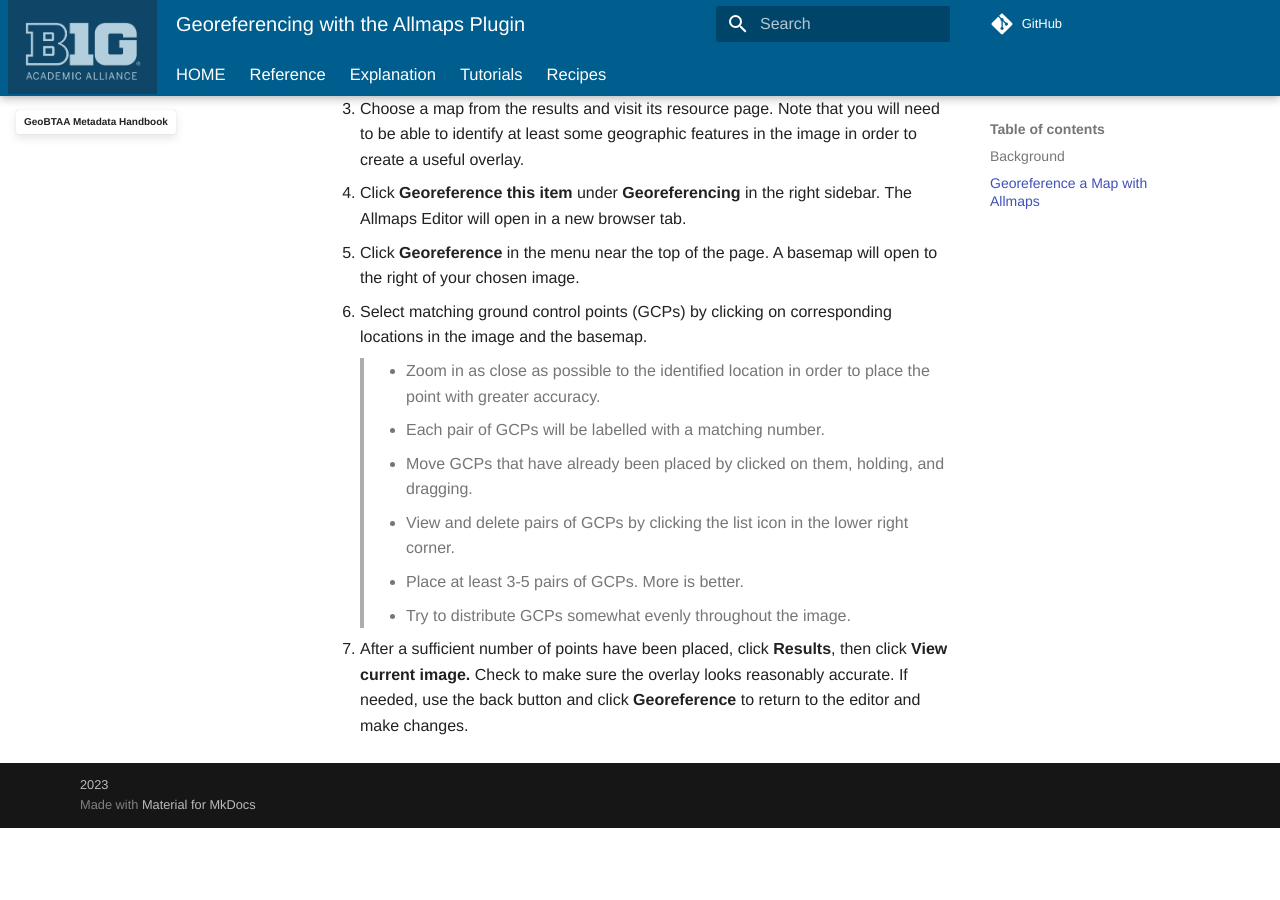
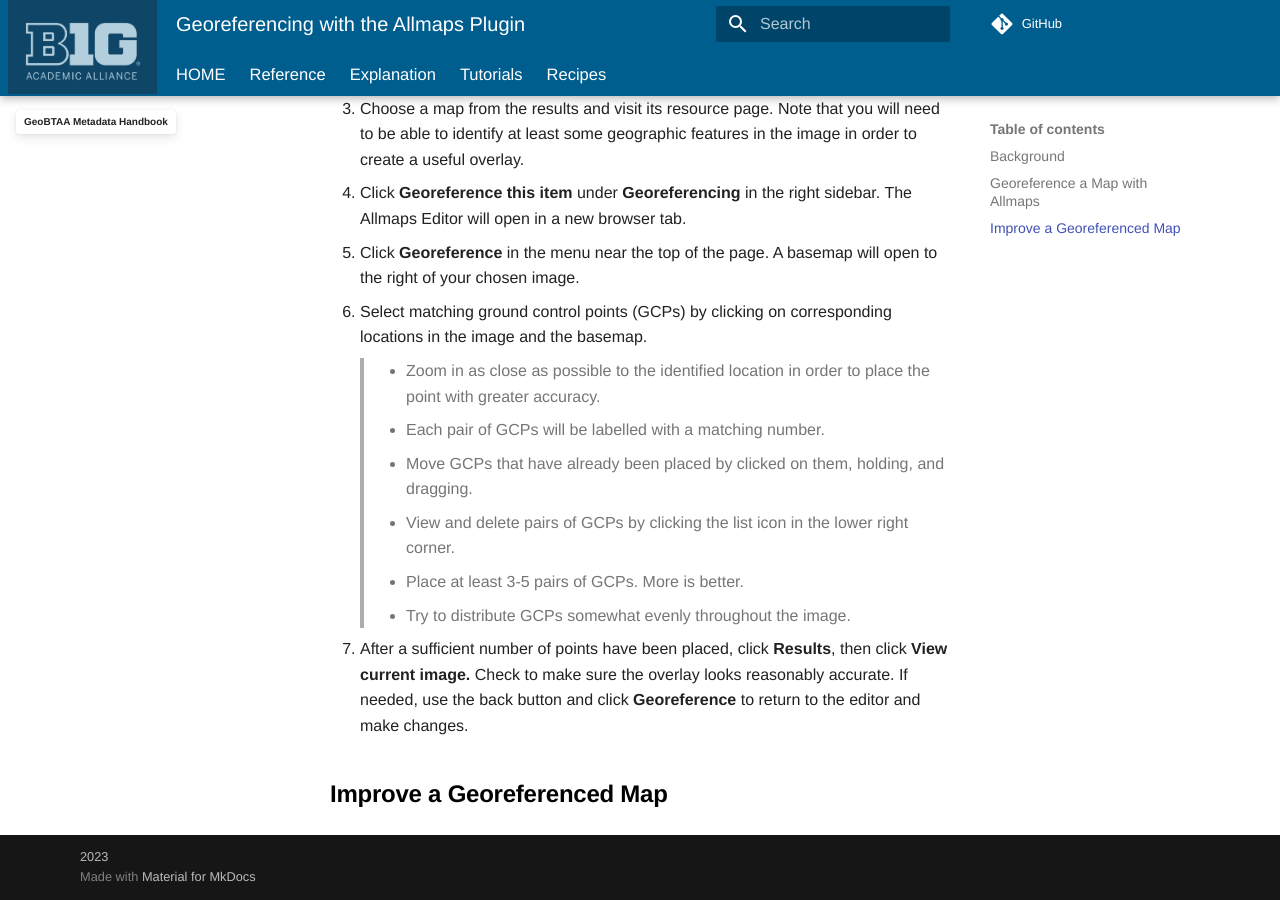
Before and after one commit to geobtaa/metadata, an MkDocs documentation site: the page built from docs/allmaps.md, in a window 1280 px wide and 900 px high, scrolled down 1161 px. Built offline with MkDocs 1.6.1 and Material for MkDocs 9.7.7, drawn with Linux system fonts in a browser that asks for light colours; some web fonts are replaced; comment, search, counter and statistics services are not loaded; before the commit the page ends 1989 px from its top, so only the background shows below that.

Commit message:
Update allmaps.md

```diff
--- a/docs/allmaps.md
+++ b/docs/allmaps.md
@@ -27,3 +27,6 @@
 > - Place at least 3-5 pairs of GCPs. More is better.
 > - Try to distribute GCPs somewhat evenly throughout the image.
 7. After a sufficient number of points have been placed, click **Results**, then click **View current image.** Check to make sure the overlay looks reasonably accurate. If needed, use the back button and click **Georeference** to return to the editor and make changes.
+
+
+## Improve a Georeferenced Map
```
